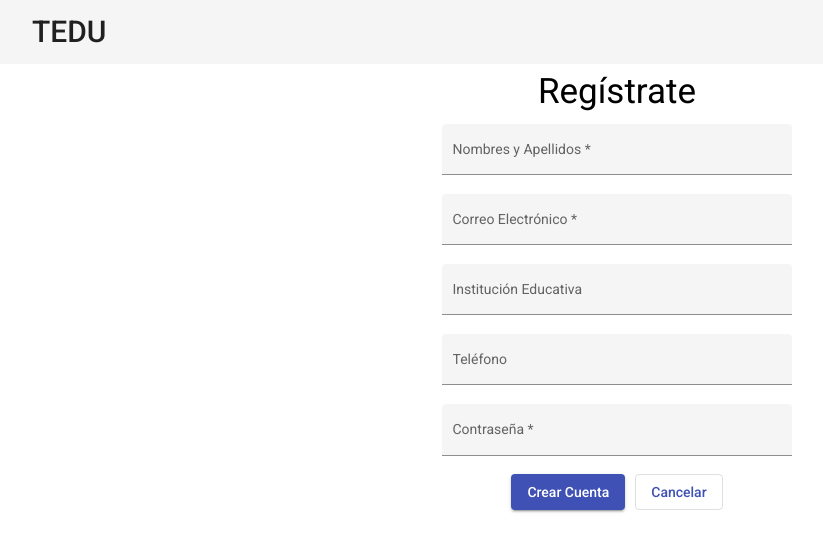
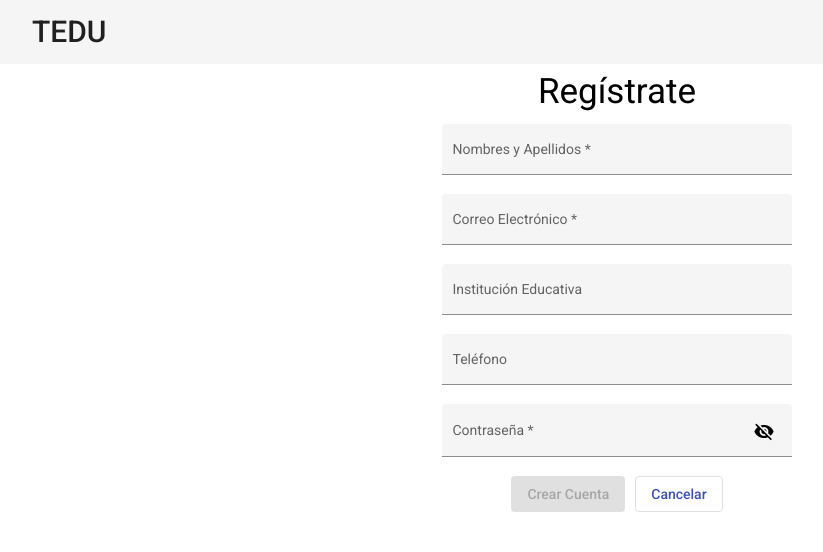
Before and after one commit to LeonardoSGSG/tedu-frontend, an Angular app: page /register in a window 1280 px wide. Shown: the top 552 px of the page, without its empty margins (23-846 px from the left). Built offline with nearby package versions, Linux system fonts and the light colour scheme.

Commit message:
validacion de campos register

```diff
--- a/src/app/app.module.ts
+++ b/src/app/app.module.ts
@@ -11,6 +11,7 @@ import {MatFormFieldModule} from '@angular/material/form-field';
 import {MatInputModule} from '@angular/material/input';
 import {MatButtonModule} from '@angular/material/button';
 import {MatToolbarModule} from '@angular/material/toolbar';
+import {MatIconModule} from '@angular/material/icon';
 
 
 //Componentes
@@ -36,8 +37,8 @@ import { RegisterComponent } from './components/register/register.component';
     MatInputModule,
     MatButtonModule,
     ReactiveFormsModule,
-    MatToolbarModule
-
+    MatToolbarModule,
+    MatIconModule
 
   ],
   providers: [],
--- a/src/app/components/register/register.component.html
+++ b/src/app/components/register/register.component.html
@@ -7,32 +7,36 @@
 <!--form-->
 <div id="form-register"  class="card container mt-3">
     <h1 class="card-header mt-3">Regístrate</h1>
-    <form>
+    <form [formGroup]="registerForm" (ngSubmit)="postForm(registerForm.value)">
         <div class="card-body form-group">
             <mat-form-field appearance="fill">
                 <mat-label>Nombres y Apellidos</mat-label>
-                    <input name="name" type="text" matInput required>
+                <input formControlName="name" name="name" type="text" matInput required>
+                <mat-error *ngIf="name.invalid">{{getErrorCampo()}}</mat-error>
             </mat-form-field>
             <mat-form-field appearance="fill">
                 <mat-label>Correo Electrónico</mat-label>
-                <input matInput placeholder="pat@ejemplo.com"  required>
-                <!--mat-error *ngIf="email.invalid">{{getErrorCampo()}}</mat-error-->
+                <input formControlName="email" matInput placeholder="pat@ejemplo.com"  required>
+                <mat-error *ngIf="email.invalid">{{getErrorCampo()}}</mat-error>
             </mat-form-field>
             <mat-form-field appearance="fill">
                 <mat-label>Institución Educativa</mat-label>
-                <input matInput >
+                <input formControlName="institucion" matInput >
             </mat-form-field>
             <mat-form-field appearance="fill">
                 <mat-label>Teléfono</mat-label>
-                <input matInput value="" placeholder="999-999-999" mask="000-000-000">
+                <input matInput formControlName="phone" value="" placeholder="999-999-999" mask="000-000-000">
             </mat-form-field>
             <mat-form-field appearance="fill">
                 <mat-label>Contraseña</mat-label>
-                <input matInput required>
-                <!--mat-error *ngIf="password.invalid">{{getErrorCampo()}}</mat-error-->
+                <input matInput formControlName="password" [type]="hide ? 'password' : 'text'"   required>
+                <mat-error *ngIf="password.invalid">{{getErrorCampo()}}</mat-error>
+                <button mat-icon-button matSuffix (click)="hide = !hide" [attr.aria-label]="'Hide password'" [attr.aria-pressed]="hide">
+                    <mat-icon>{{hide ? 'visibility_off' : 'visibility'}}</mat-icon>
+                </button>
             </mat-form-field>
             <div class="form-group mt-3">
-                <button mat-raised-button color="primary">
+                <button mat-raised-button color="primary"  [disabled]="registerForm.invalid">
                     Crear Cuenta
                 </button>
                 <button id="btnCancelar" routerLink="../" mat-stroked-button color="primary">Cancelar</button>
--- a/src/app/components/register/register.component.ts
+++ b/src/app/components/register/register.component.ts
@@ -1,15 +1,42 @@
 import { Component, OnInit } from '@angular/core';
-
+import { FormControl, FormGroup, Validators } from '@angular/forms';
+import { UserI } from 'src/app/models/user.interface';
+export * from './register.component'
 @Component({
   selector: 'app-register',
   templateUrl: './register.component.html',
   styleUrls: ['./register.component.css']
 })
 export class RegisterComponent implements OnInit {
-
+  hide = true;
+  name = new FormControl('',[Validators.required]);
+  email = new FormControl('', [Validators.required, Validators.email]);
+  password = new FormControl('',[Validators.required]);
+  registerForm = new FormGroup({
+    id : new FormControl(''),
+    name : new FormControl('',[Validators.required]),
+    email : new FormControl('', [Validators.required, Validators.email]),
+    institucion : new FormControl(''),
+    phone : new FormControl(''),
+    password : new FormControl('',[Validators.required])
+  })
   constructor() { }
 
   ngOnInit(): void {
   }
 
+  getErrorCampo() {
+    if (this.name.hasError('required') || this.email.hasError('required') || this.password.hasError('required')) {
+      return 'Este campo es obligatorio';
+    }
+    return this.registerForm.hasError('') ? 'El valor del campo no es válido' : '';
+  }
+  postForm(form:UserI){
+    console.log(form);
+    /*this.api.postUser(form).subscribe(data =>{
+      console.log(data);
+    })
+    this.dialog.open(SuccessfulRegistrationComponent);
+    this.router.navigateByUrl('/login');*/
 }
+}
```
Also changed, not shown: src/app/models/user.interface.ts (added, +8 -0 lines).
